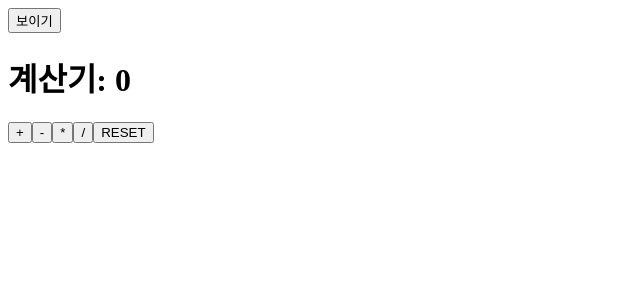
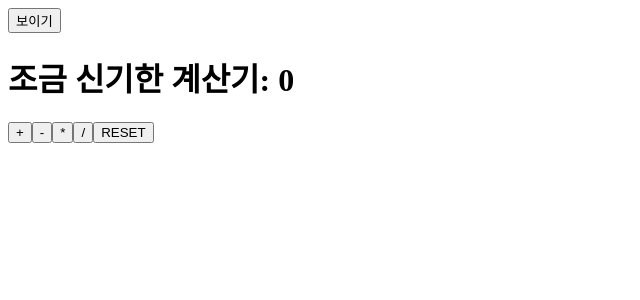
Before and after one commit to sangcheol-LEE/reactBasicStudy, a React (Create React App) app: page / in a window 1280 px wide. Shown: the top 300 px of the page, without its empty margins (0-640 px from the left). Built offline with nearby package versions, Linux system fonts and the light colour scheme.

Commit message:
config email change

```diff
--- a/src/Counter.js
+++ b/src/Counter.js
@@ -26,7 +26,7 @@ const Counter = () => {
 
     return (
        <>
-            <h1>계산기: {state.value}</h1>
+            <h1>조금 신기한 계산기: {state.value}</h1>
             <button onClick={() => dispatch({type:'PLUS'})}>+</button>
             <button onClick={() => dispatch({type:'MINUS'})}>-</button>
             <button onClick={() => dispatch({type:'DOUBLE'})}>*</button>
```
